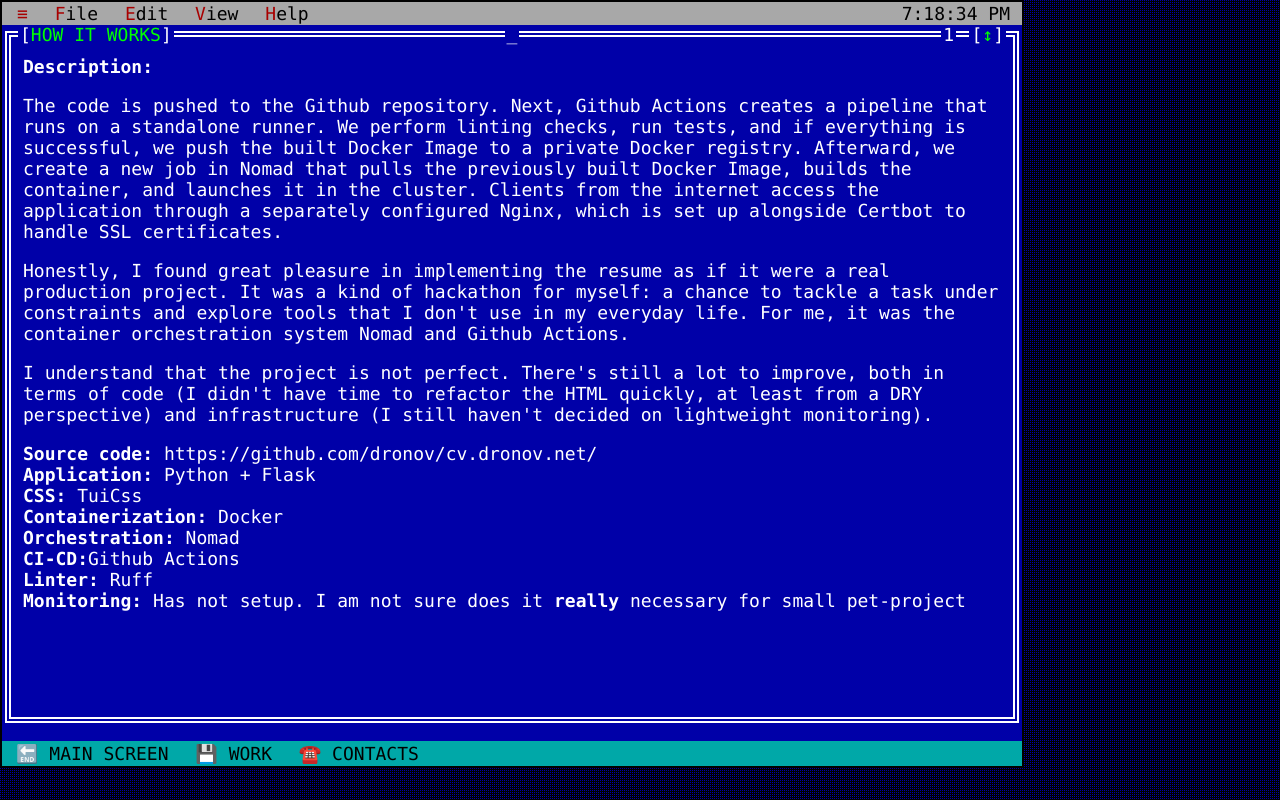
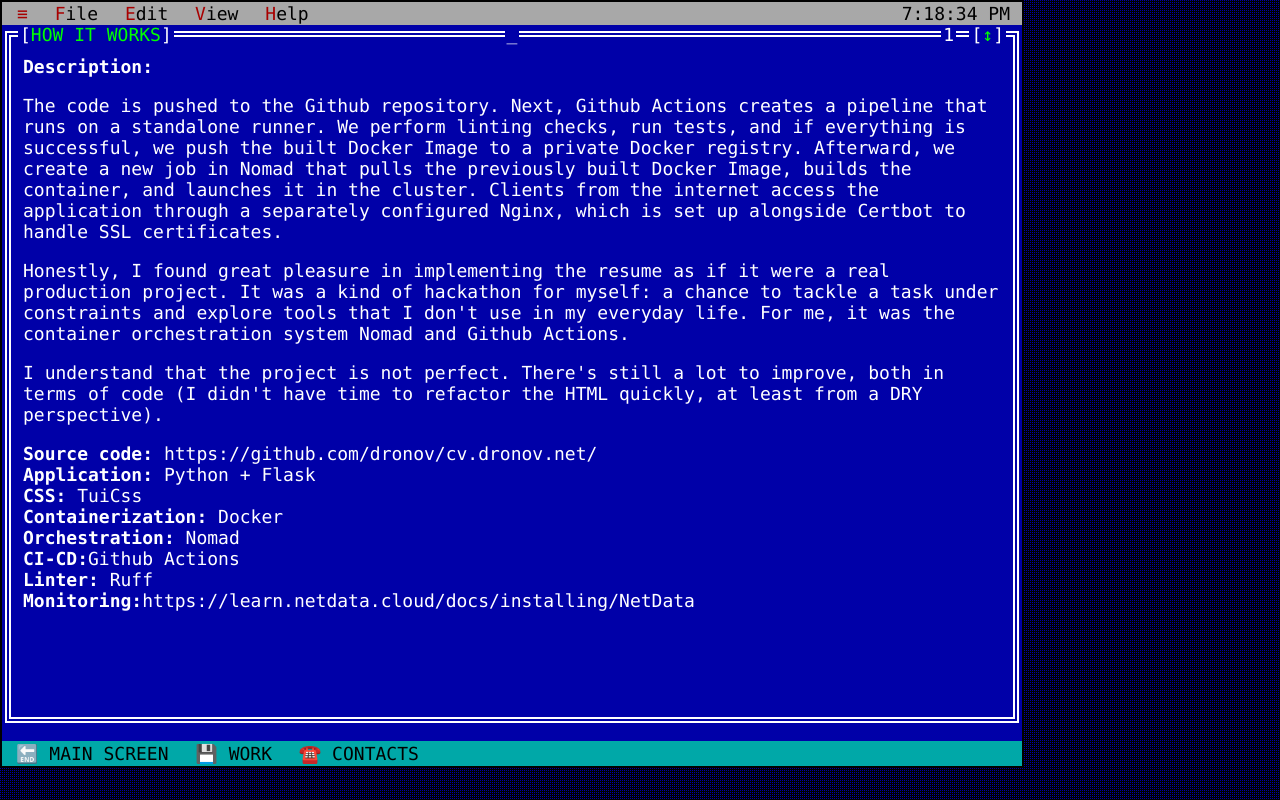
Before and after one commit to dronov/cv.dronov.net, a Flask app: page /how-it-works/ in a window 1280 px wide. Run offline with Flask 3, Linux system fonts and the light colour scheme.

Commit message:
Add Netdata information

```diff
--- a/templates/how-it-works.html
+++ b/templates/how-it-works.html
@@ -52,7 +52,7 @@
 <b>Description:</b>
 <p>The code is pushed to the Github repository. Next, Github Actions creates a pipeline that runs on a standalone runner. We perform linting checks, run tests, and if everything is successful, we push the built Docker Image to a private Docker registry. Afterward, we create a new job in Nomad that pulls the previously built Docker Image, builds the container, and launches it in the cluster. Clients from the internet access the application through a separately configured Nginx, which is set up alongside Certbot to handle SSL certificates.</p>
 <p>Honestly, I found great pleasure in implementing the resume as if it were a real production project. It was a kind of hackathon for myself: a chance to tackle a task under constraints and explore tools that I don't use in my everyday life. For me, it was the container orchestration system Nomad and Github Actions.</p>
-<p>I understand that the project is not perfect. There's still a lot to improve, both in terms of code (I didn't have time to refactor the HTML quickly, at least from a DRY perspective) and infrastructure (I still haven't decided on lightweight monitoring).</p>
+<p>I understand that the project is not perfect. There's still a lot to improve, both in terms of code (I didn't have time to refactor the HTML quickly, at least from a DRY perspective).</p>
 <b>Source code:</b> <a href="https://github.com/dronov/cv.dronov.net/">https://github.com/dronov/cv.dronov.net/</a><br>
 <b>Application:</b> Python + Flask<br>
 <b>CSS:</b> <a href="https://github.com/vinibiavatti1/TuiCss/">TuiCss</a><br>
@@ -60,7 +60,7 @@
 <b>Orchestration:</b> <a href="https://www.nomadproject.io/">Nomad</a><br>
 <b>CI-CD:</b><a href="https://github.com/dronov/cv.dronov.net/actions">Github Actions</a><br>
 <b>Linter:</b><a href="https://github.com/astral-sh/ruff"> Ruff</a><br>
-<b>Monitoring:</b> Has not setup. I am not sure does it <b>really</b> necessary for small pet-project<br>
+<b>Monitoring:</b><a href="">https://learn.netdata.cloud/docs/installing/</a>NetData<br>
             </fieldset>
         </div>
 
--- a/templates/skills.html
+++ b/templates/skills.html
@@ -189,7 +189,7 @@
                             </tr>
                             <tr>
                                 <td>Clouds: GCP, Alicloud, AWS </td>
-                                <td>Monitoring: Zabbix, Prometheus, Riemann</td>
+                                <td>Monitoring: Zabbix, Prometheus, Riemann, NetData</td>
                             </tr>
                             <tr>
                                 <td>CDN providers: Akamai, GCore, Cloudflare </td>
```
